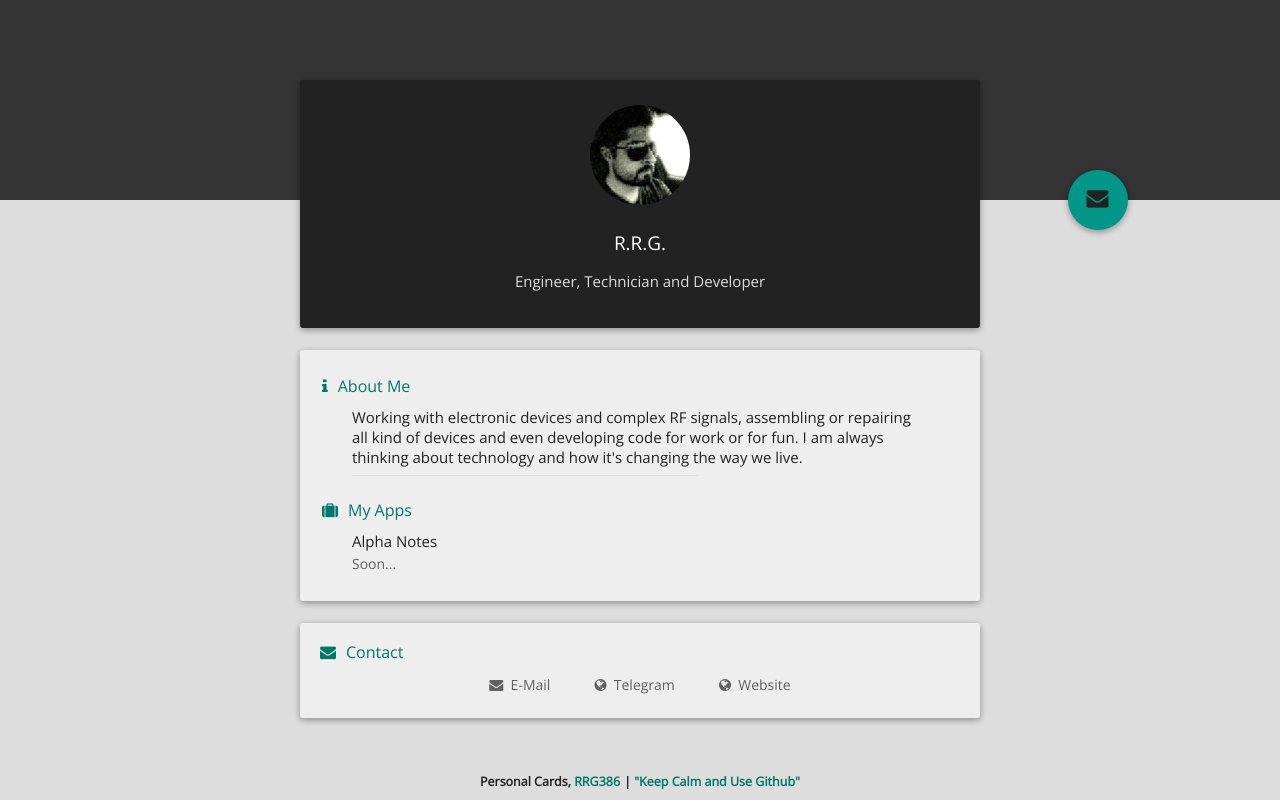
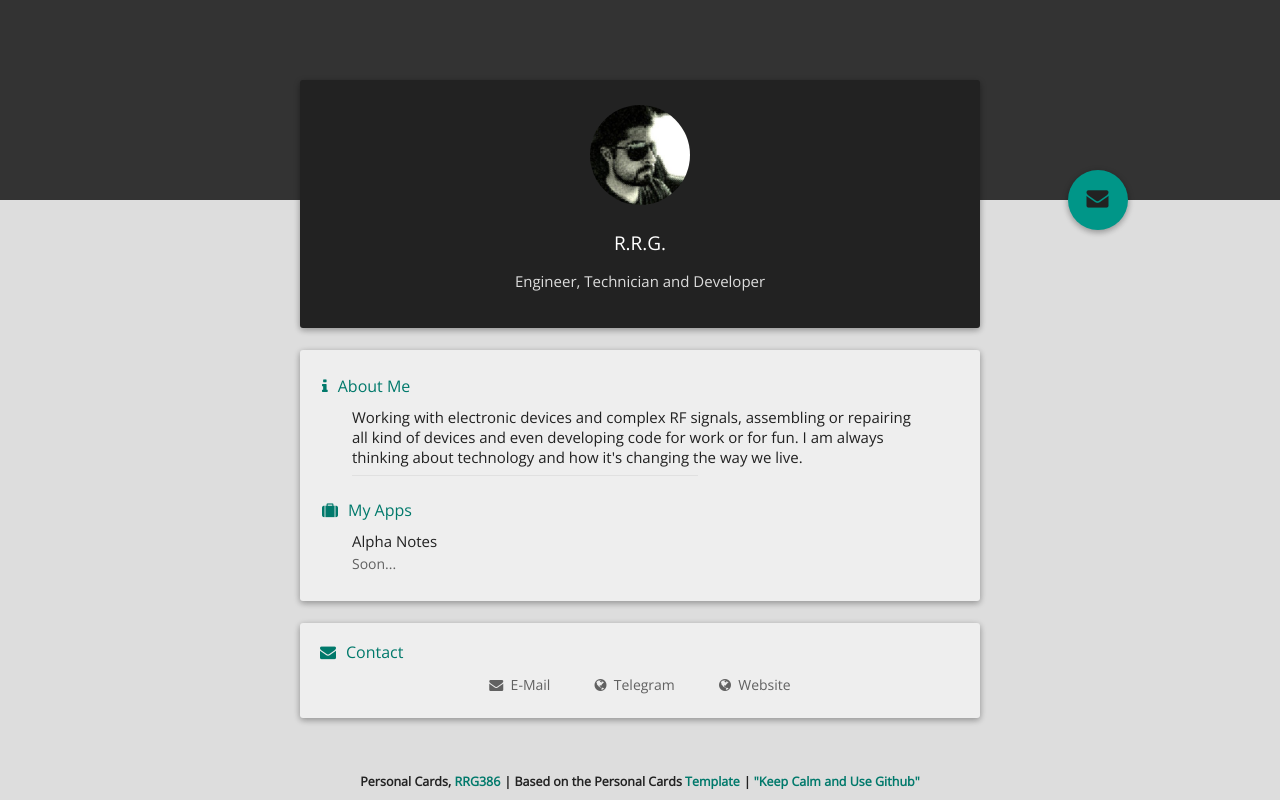
Before and after one commit to RRG1986/RRG1986.github.io, a plain HTML site: page index.html in a window 1280 px wide. Drawn offline with nearby package versions, Linux system fonts and the light colour scheme.

Commit message:
Update index.html

```diff
--- a/index.html
+++ b/index.html
@@ -10,7 +10,7 @@
 <!DOCTYPE html>
 <html lang="en">
 <head>
-	<title>[ RRG386 / Personal Card ]</title>
+	<title>{ RRG386 , Personal Card }</title>
 	<link href="css/style.css" rel="stylesheet" type="text/css">
 	<link href='https://fonts.googleapis.com/css?family=Open+Sans' rel='stylesheet' type='text/css'>
 	<link rel="stylesheet" href="css/font-awesome.min.css">
@@ -69,6 +69,8 @@
 <footer>
 	<small>Personal Cards, <a href="http://RRG386.github.io" target="_blank">RRG386</a></small>
 	<small> | </small>
+	<small>Based on the Personal Cards <a href="https://plus.google.com/communities/117612315865857855780" target="_blank">Template</a></small>
+	<small> | </small>
 	<small class="info"><a href="img/Keep_Calm_AND_Use_Github.png" target="_blank">"Keep Calm and Use Github"</a></small>
 </footer>
 </body>
```
